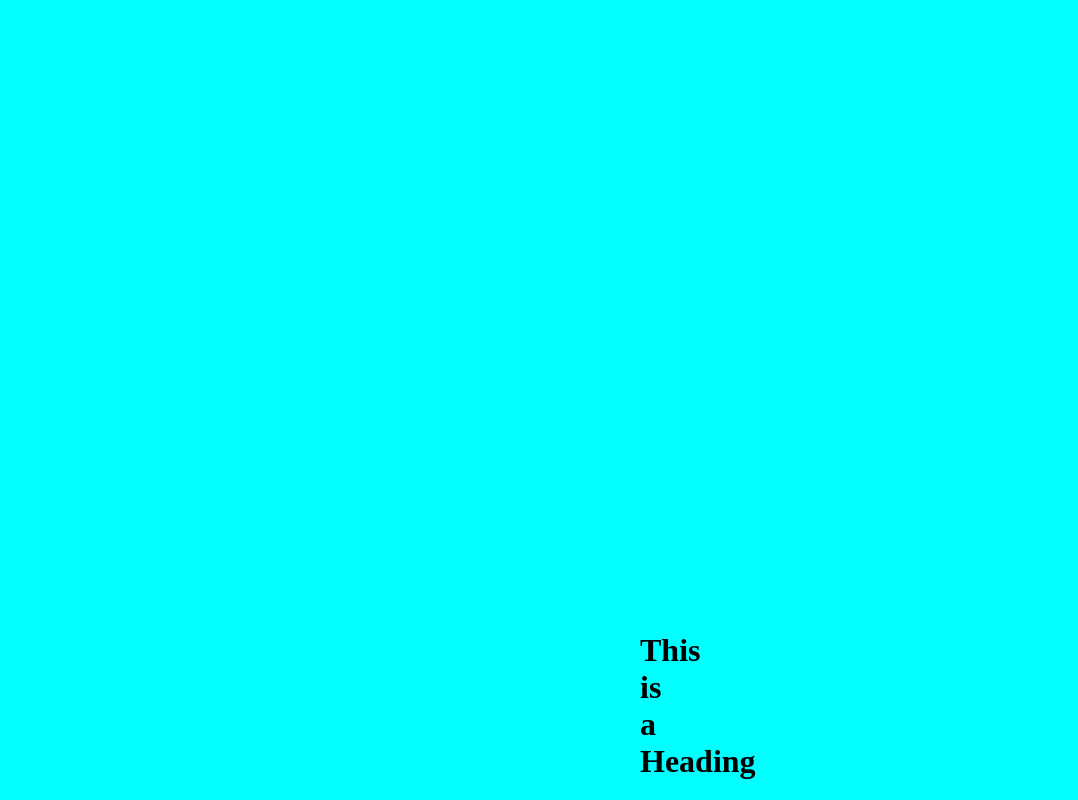
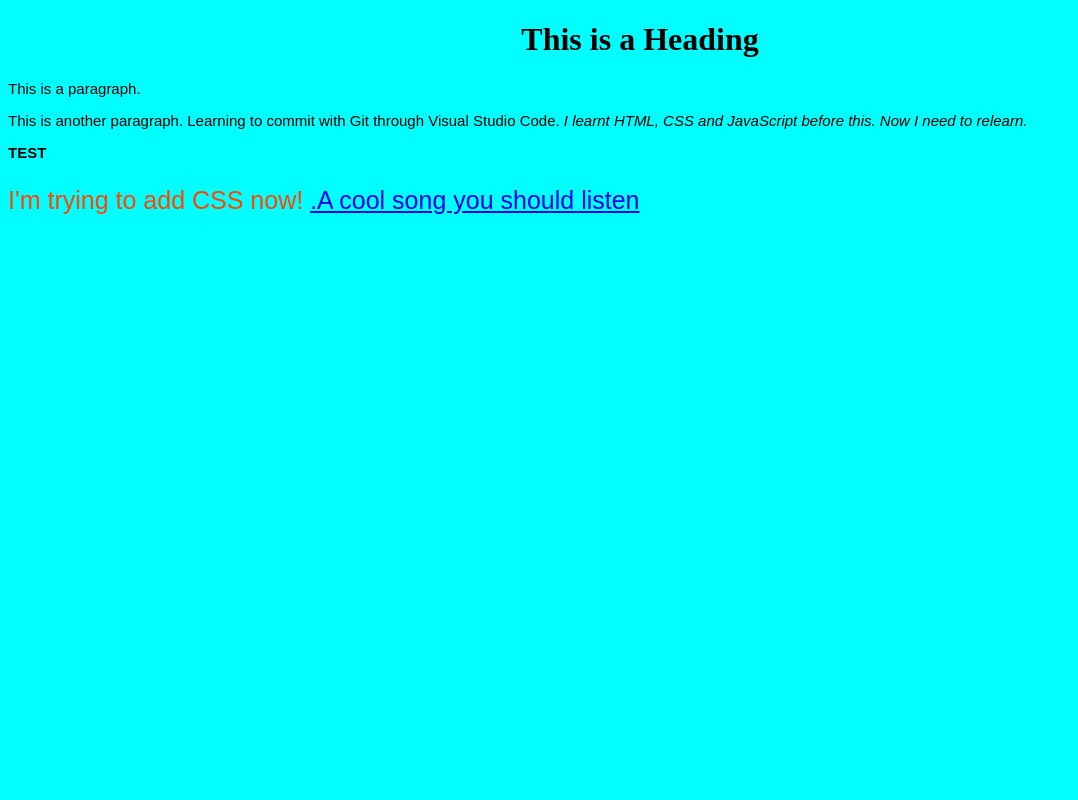
Before and after one commit to Diamond4luck/diamond4luck.github.io, a plain HTML site: page index.html in a window 1280 px wide. Shown: the top 800 px of the page, without its empty margins (0-1078 px from the left). Drawn offline with Linux system fonts and the light colour scheme.

Commit message:
Edits to CSS + HTML hyperlink changes

```diff
--- a/index.html
+++ b/index.html
@@ -14,7 +14,7 @@
 
     <p><b>TEST</b></p>
     <p id="one">I'm trying to add CSS now!</p2>
-    <a href = "https://youtu.be/Pk7hMhQNbBA">A cool song you should listen</a>
+    <a href = "https://youtu.be/Pk7hMhQNbBA" target="_blank">.A cool song you should listen</a>
 
 </body>
 </html>
--- a/style.css
+++ b/style.css
@@ -7,7 +7,6 @@ h1
 {
     color:black;
     text-align: center;
-    margin: 50%;
 }
 
 p
@@ -18,5 +17,7 @@ p
 
 #one
 {
-    font-size: 25;
+    font-size: 25px;
+    color:orangered;
+
 }
```
